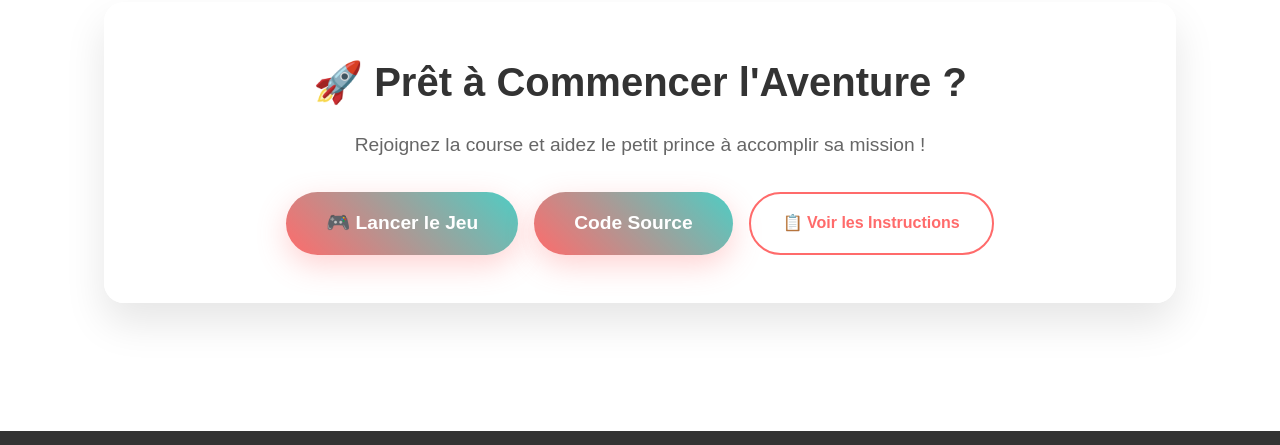
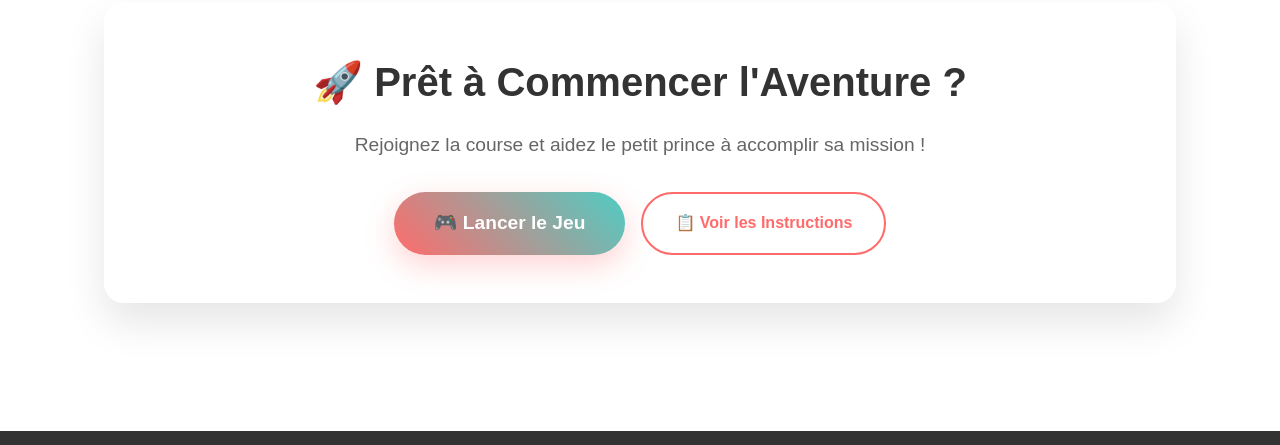
Before and after one commit to Arthur-TD49/Jeux-petit-prince-pr-sentation, a plain HTML site: page index.html in a window 1280 px wide. Shown: the part 3392-3837 px from the top of the page. Drawn offline with Linux system fonts and the light colour scheme.

Commit message:
Update index.html

```diff
--- a/index.html
+++ b/index.html
@@ -585,8 +585,7 @@
             <h2>🚀 Prêt à Commencer l'Aventure ?</h2>
             <p>Rejoignez la course et aidez le petit prince à accomplir sa mission !</p>
             <div class="cta-buttons">
-                <a href="#" onclick="launchGame()" class="cta-button">🎮 Lancer le Jeu</a>
-                <a href="https://arthur-td49.github.io/Jeux-petit-prince/" class="cta-button">Code Source</a>
+                <a href="https://arthur-td49.github.io/Jeux-petit-prince/" class="cta-button">🎮 Lancer le Jeu</a>
                 <a href="#" class="btn-secondary">📋 Voir les Instructions</a>
             </div>
         </div>
```
